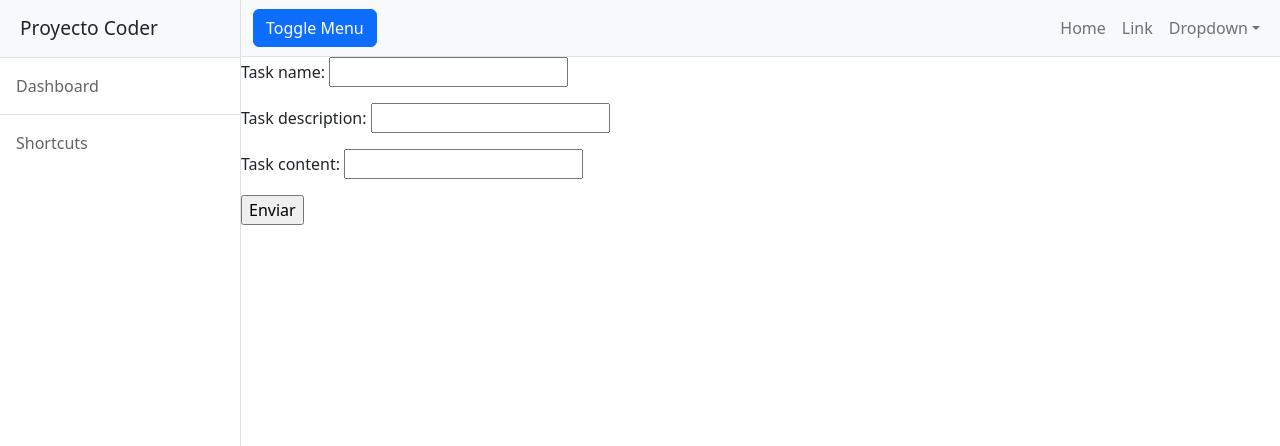
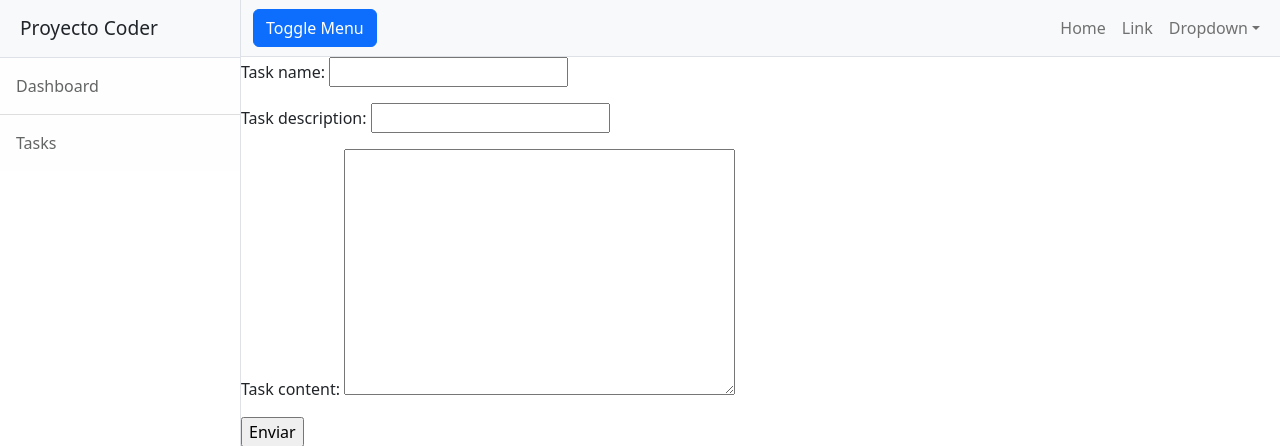
Before and after one commit to hokuto06/emartins-proyectofinal, a Django app: page /proyecto-final/new-task in a window 1280 px wide. Shown: the top 446 px of the page. Run offline with Django 4.2, Linux system fonts and the light colour scheme; some libraries are stand-ins or nearby versions.

Commit message:
primer formulario

```diff
--- a/ProyectoCoderFinal/MainSiteApp/forms.py
+++ b/ProyectoCoderFinal/MainSiteApp/forms.py
@@ -4,4 +4,4 @@ class TaskCreationForm(forms.Form):
 
     task_name = forms.CharField()
     task_description = forms.CharField()
-    task_content = forms.CharField()
+    task_content = forms.CharField(widget=forms.Textarea)
--- a/ProyectoCoderFinal/MainSiteApp/templates/sidebar.html
+++ b/ProyectoCoderFinal/MainSiteApp/templates/sidebar.html
@@ -2,6 +2,6 @@
     <div class="sidebar-heading border-bottom bg-light">Proyecto Coder</div>
     <div class="list-group list-group-flush">
         <a class="list-group-item list-group-item-action list-group-item-light p-3" href="{% url 'Dashboard' %}">Dashboard</a>
-        <a class="list-group-item list-group-item-action list-group-item-light p-3" href="{% url 'UserTasks' %}">Shortcuts</a>
+        <a class="list-group-item list-group-item-action list-group-item-light p-3" href="{% url 'UserTasks' %}">Tasks</a>
     </div>
 </div>
--- a/ProyectoCoderFinal/MainSiteApp/templates/tasks.html
+++ b/ProyectoCoderFinal/MainSiteApp/templates/tasks.html
@@ -11,11 +11,11 @@
 
         {% for task  in  tasklist%}
         <div class="card" style="width: 18rem;">
-            <img src="https://freeiconshop.com/wp-content/uploads/edd/list-flat.png" class="card-img-top" alt="...">
+            <img style="max-width:20%;" src="https://freeiconshop.com/wp-content/uploads/edd/list-flat.png" class="card-img-top" alt="...">
             <div class="card-body">
               <h5 class="card-title">{{ task.task_name }}</h5>
-              <p class="card-text">{{ task.task_content }}></p>
-              <a href="#" class="btn btn-primary">Go somewhere</a>
+              <p class="card-text">{{ task.id }}</p>
+              <a href="#" class="btn btn-primary">De1tail</a11>
             </div>
           </div>
 
--- a/ProyectoCoderFinal/MainSiteApp/views.py
+++ b/ProyectoCoderFinal/MainSiteApp/views.py
@@ -21,7 +21,7 @@ def createTask(req):
 
             data = formTask.cleaned_data
             newtask = MyTasks( task_name = data['task_name'], task_description = data['task_description'],
-                              task_content = ['task_content'] )
+                              task_content = data['task_content'] )
             newtask.save()
             task_list = MyTasks.objects.all()
             return render(req, "tasks.html", {"tasklist": task_list})
```
Also changed, not shown: ProyectoCoderFinal/db.sqlite3.
